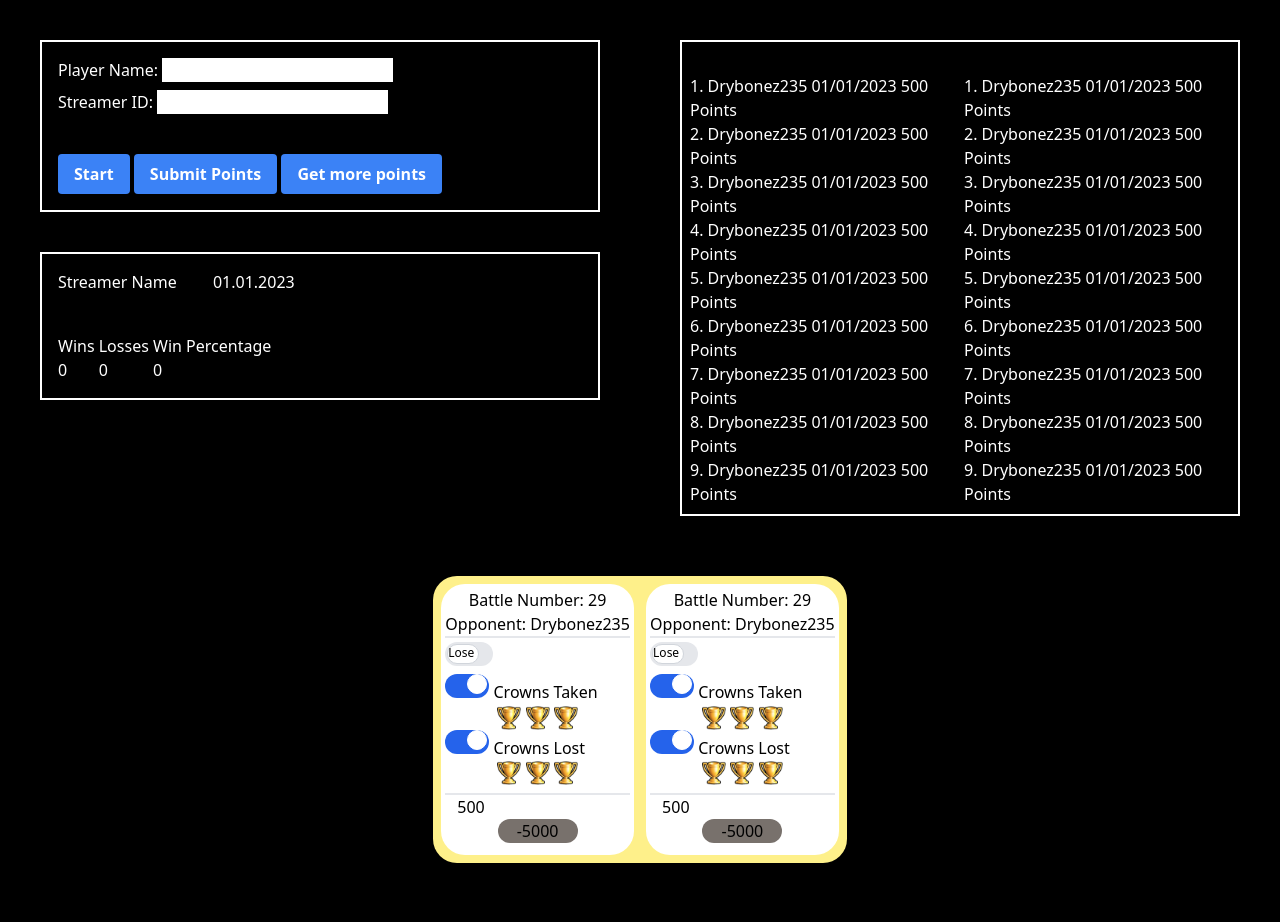
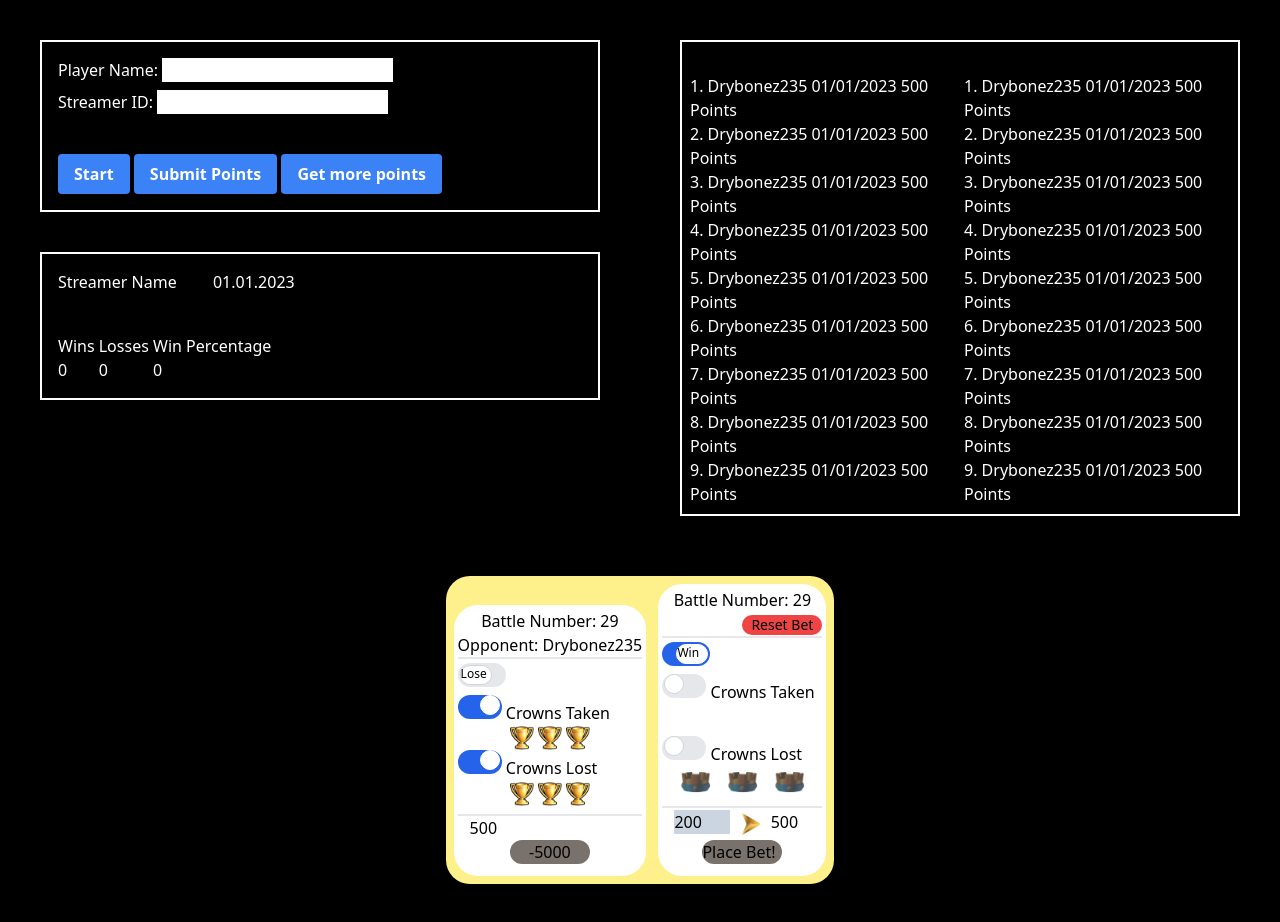
Before and after one commit to Drybonez235/battle_bets, a website: page index.html in a window 1280 px wide. Drawn offline with Linux system fonts and the light colour scheme.

Commit message:
Hey, you can make reset values now!

```diff
--- a/html_javascript.js
+++ b/html_javascript.js
@@ -0,0 +1,33 @@
+const get_values = () =>{
+    const win_lose_toggle = document.getElementById("win_loss_toggle_input_value").checked ? 1 : 0;
+    const crowns_taken_toggle = document.getElementById("crowns_taken_toggle_1").checked ? 1 : 0;
+    const crowns_taken_value = document.getElementById("crown_taken_img_count_1");
+    const crowns_lost_toggle = document.getElementById("crowns_lost_toggle_1").checked ? 1 : 0;
+    const crowns_lost_value = 0;
+    const bet_amount = document.getElementById("points_bet_1").value;
+
+    console.log(win_lose_toggle);
+    console.log(crowns_taken_toggle);
+   console.log(crowns_taken_value);
+    console.log(crowns_lost_toggle);
+    console.log(bet_amount);
+}
+
+const add_crown = (tag, win_lose) => {
+
+}
+
+
+const reset_bet = () => {
+    let win_lose_toggle = document.getElementById("win_loss_toggle_input_value");
+    let crowns_taken_toggle = document.getElementById("crowns_taken_toggle_1");
+    let crowns_taken_value = 0;
+    let crowns_lost_toggle = document.getElementById("crowns_lost_toggle_1");
+    let crowns_lost_value = 0;
+    let bet_amount = document.getElementById("points_bet_1");
+
+     win_lose_toggle.checked = true;
+     crowns_taken_toggle.checked = false;
+    crowns_lost_toggle.checked = false;
+     bet_amount.value = 0;
+}
--- a/index.html
+++ b/index.html
@@ -177,52 +177,54 @@
                     <div class="" id="grid_0">
                         <div class="border-b-2" id="top_section_0">
                             <p class="text-center" id="">Battle Number: <span id="battle_number_value_1">29</span></p>
-                            <p class="text-center" id="">Opponent: <span id="opponent_value_0">Drybonez235</span></p>
+                            <button class="bg-red-500 rounded-3xl text-sm ml-20 w-20" onclick="reset_bet()">Reset Bet</button>
                         </div>
                         <div class="mt-1" id="middle_1">
                             <div class="" id="win_loss_toggle_div_1">
                             <label class="relative cursor-pointer" id="crowns_taken_1">
-                                <input type="checkbox" value="" class="sr-only peer">
+                                <input type="checkbox" value="" class="sr-only peer" id="win_loss_toggle_input_value" checked>
                                 <div
                                     class="w-12 h-6 text-xs bg-gray-200 rounded-full peer peer-focus:ring-4 peer-focus:ring-blue-300 dark:peer-focus:ring-blue-800 dark:bg-gray-700 after:content-['Lose'] peer-checked:after:translate-x-3 peer-checked:after:border-white peer-checked:after:content-['Win'] after:absolute after:left-[2px] after:bg-white after:border-gray-300 after:border after:top-0.5 after:rounded-full after:h-5 after:w-8 after:transition-all dark:border-gray-600 peer-checked:bg-blue-600">
                                 </div>
                             </label>
                             </div>
                             <div class="mt-2" id="crowns_taken_toggle_div_1">
-                            <label class="relative cursor-pointer" id="crowns_taken_toggle_1">
-                                <input type="checkbox" value="" class="sr-only peer" checked>
+                            <label class="relative cursor-pointer">
+                                <input type="checkbox" value="" class="sr-only peer" id="crowns_taken_toggle_1">
                                 <div
                                     class="w-11 h-6 bg-gray-200 inline-block rounded-full peer peer-focus:ring-4 peer-focus:ring-blue-300 dark:peer-focus:ring-blue-800 dark:bg-gray-700 peer-checked:after:translate-x-full peer-checked:after:border-white after:content-[''] after:absolute after:top-0.0 after:left-[2px] after:bg-white after:border-gray-300 after:border after:rounded-full after:h-5 after:w-5 after:transition-all dark:border-gray-600 peer-checked:bg-blue-600">
                                 </div>
                                 <span class="">Crowns Taken</span>
-                                <div class="invisible peer-checked:visible block text-center">
-                                    <img class="object-contain inline h-6" src="images/trophy-fs8.png">
-                                    <img class="object-contain inline h-6" src="images/trophy-fs8.png">
-                                    <img class="object-contain inline h-6" src="images/trophy-fs8.png">
+                                <div class="invisible peer-checked:visible block text-center" id="crown_taken_img_count_1">
+                                    <img class="object-contain inline h-8" src="images/red_crown_outline.png">
+                                    <img class="object-contain inline h-8" src="images/red_crown_outline.png">
+                                    <img class="object-contain inline h-8" src="images/red_crown_outline.png">
                                 </div>
                             </label>
                             </div>
                             <div class="" id="crowns_lost_toggle_div_1">
-                            <label class="relative cursor-pointer crowns_lost_toggle_1">
-                                <input type="checkbox" value="" class="sr-only peer" checked>
+                            <label class="relative cursor-pointer">
+                                <input type="checkbox" value="" class="sr-only peer" id="crowns_lost_toggle_1">
                                 <div
-                                    class="w-11 h-6 inline-block rounded-full peer peer-focus:ring-4 peer-focus:ring-blue-300 dark:peer-focus:ring-blue-800 dark:bg-gray-700 peer-checked:after:translate-x-full peer-checked:after:border-white after:content-[''] after:absolute after:top-['0.3'] after:left-[2px] after:bg-white after:border-gray-300 after:border after:rounded-full after:h-5 after:w-5 after:transition-all dark:border-gray-600 peer-checked:bg-blue-600">
+                                    class="w-11 h-6 bg-gray-200 inline-block rounded-full peer peer-focus:ring-4 peer-focus:ring-blue-300 dark:peer-focus:ring-blue-800 dark:bg-gray-700 peer-checked:after:translate-x-full peer-checked:after:border-white after:content-[''] after:absolute after:top-['0.3'] after:left-[2px] after:bg-white after:border-gray-300 after:border after:rounded-full after:h-5 after:w-5 after:transition-all dark:border-gray-600 peer-checked:bg-blue-600">
                                 </div>
                                 <span class="">Crowns Lost</span>
-                                <div class="invisible peer-checked:visible block text-center">
-                                    <img class="object-contain inline h-6" src="images/trophy-fs8.png">
-                                    <img class="object-contain inline h-6" src="images/trophy-fs8.png">
-                                    <img class="object-contain inline h-6" src="images/trophy-fs8.png">
+                                <div class="peer- text-center">
+                                    <img class="object-contain hover:visible inline h-8" id="lost_crown_1" src="images/crown_blue_outline.png">
+                                    <img class="object-contain inline h-8" id="lost_crown_1" src="images/crown_blue_outline.png">
+                                    <img class="object-contain inline h-8" id="lost_crown_1" src="images/crown_blue_outline.png">
                                 </div>
                             </label>
                             </div>
                         </div>
                         <div class="border-t-2 mt-2 mb-2" id="end_1">
                             <div class="" id="">
-                               <p class="ml-3" id="points_bet_1">500</p>
+                               <input class="ml-3 bg-slate-300 w-14" value="200" id="points_bet_1" type="number"></input>
+                               <img class="inline h-8 object-contain" src="images/arrow.png">
+                               <p class="inline" id="calculated_bet_number">500</p>
                             </div>
                             <div class="rounded-3xl mx-auto w-20 bg-stone-500">
-                                <p class="text-center">-5000</p>
+                                <button class="text-center" onclick="get_values()">Place Bet!</button>
                             </div>
                         </div>
                     </div>
@@ -233,4 +235,5 @@
     </section>
     <div class="row-span-1 col-span-2" id="adds">
     </div>
+    <script src="html_javascript.js"></script>
 </body>
--- a/user_interface_logic.js
+++ b/user_interface_logic.js
@@ -1,4 +1,6 @@
-const game_tracker_array = [[],[],[],[]];// Id doesn't need empty games.. It just needs to look that way.
+
+
+const game_tracker_array = [];// Id doesn't need empty games.. It just needs to look that way.
 let global_win_rate = 0;
 let points_bet = 1000;
 
```
Also changed, not shown: images/arrow.png (added), images/blue_crown.png (added), images/crown_blue_outline.png (added), images/red_crown.png (added), images/red_crown_outline.png (added), output.css, 2 other files.
